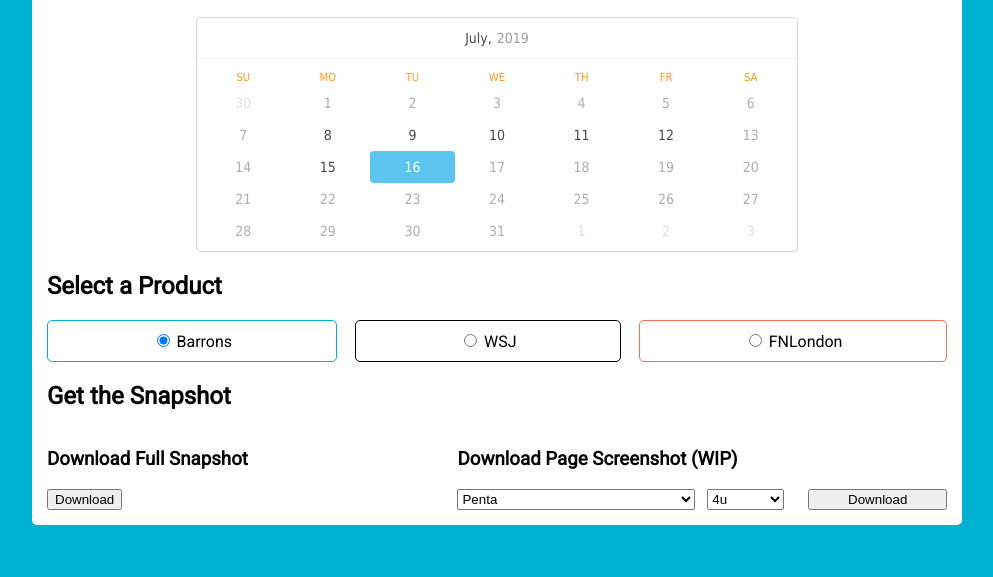
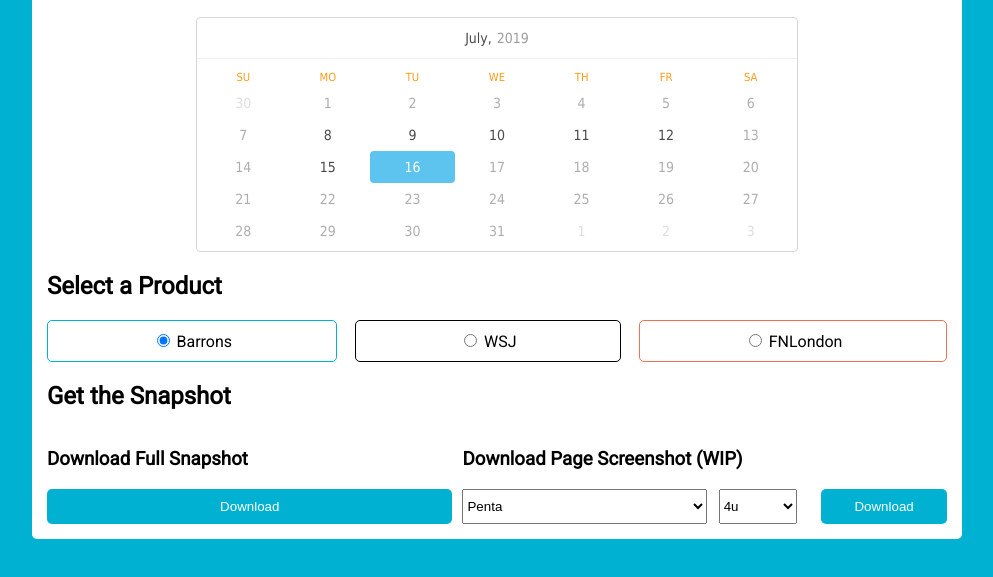
Before and after one commit to blabel3/snapshots, a website: page public/index.html in a window 1280 px wide. Shown: the part 135-712 px from the top of the page, without its empty margins (143-1136 px from the left). Drawn offline with nearby package versions, Linux system fonts and the light colour scheme.

Commit message:
Adding better UI and start for other hosts

```diff
--- a/public/index.html
+++ b/public/index.html
@@ -44,9 +44,9 @@
         <h2>Get the Snapshot</h2>
 
         <div class="flex-container">
-            <div style="flex-grow: 1;">
+            <div style="flex-grow: 1; margin-right:10px;">
                 <h3>Download Full Snapshot</h3>
-                <button onclick="downloadDate()">Download</button>
+                <button class="download" style="width:100%;" onclick="downloadDate()">Download</button>
             </div>
 
             <div style="flex-grow: 1;">
@@ -65,7 +65,7 @@
                         <option value="12u">12u</option>
                         <option value="16u">16u</option>
                     </select>
-                    <button onclick="downloadScreenshot()" style="flex-grow: 2; ">Download</button-->
+                    <button class="download" onclick="downloadScreenshot()" style="flex-grow: 2; ">Download</button-->
                 </div>
             </div>
 
--- a/public/main.js
+++ b/public/main.js
@@ -30,6 +30,7 @@
             let label = $(`label[for="${products[i].id}"`);
             let color = window.getComputedStyle(label[0]).getPropertyValue('border-top-color');
             $("body").css("background-color", color);
+            $(".download").css("background-color", color);
         }
     }
 });
--- a/public/style.css
+++ b/public/style.css
@@ -36,12 +36,6 @@
     margin-right: 0px;
 }
 
-/*input[type=radio] {
-    opacity:0;
-    position: absolute;
-    width: 0;
-}*/
-
 .product {
     padding: 10px 2px;
     text-align: center;
@@ -55,6 +49,14 @@
 #wsj-label { border-color: black }
 #fnlondon-label { border-color: #f37056 }
 
+.download {
+    padding: 10px 0px;
+    text-align: center;
+    color: white;
+    background-color: #00b1d2;
+    border: 0px;
+    border-radius: 5px;
+}
 
 #pages {
     flex-grow: 4;
```
